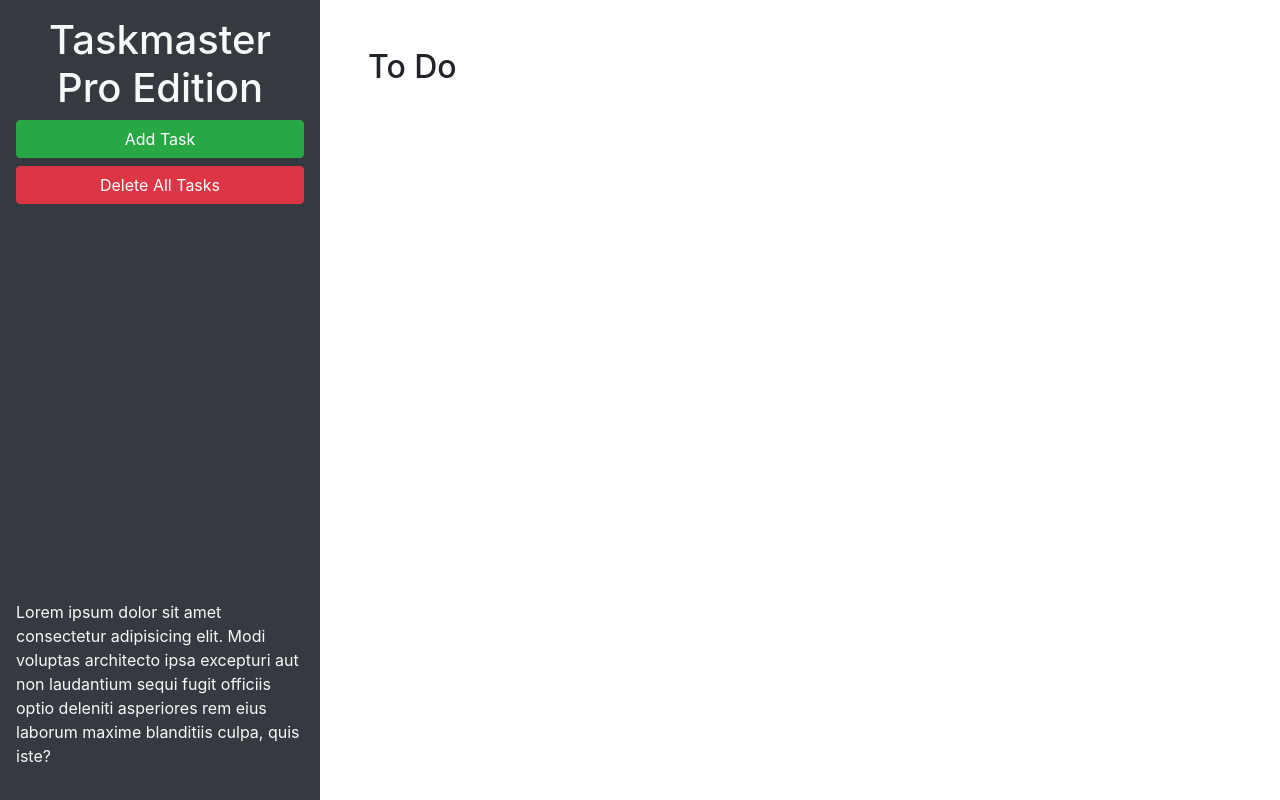
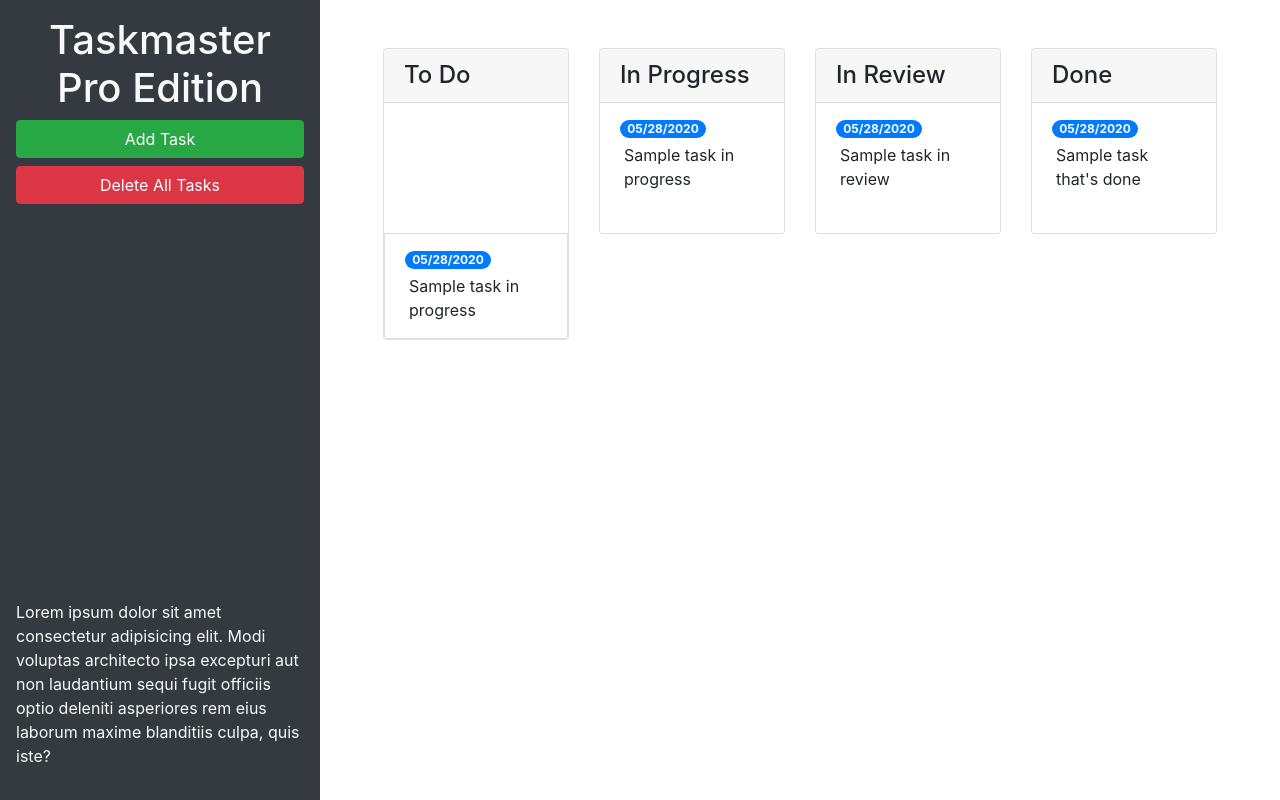
Before and after one commit to jamoore4579/Taskmaster-pro, a plain HTML site: page index.html in a window 1280 px wide. Drawn offline with nearby package versions, Linux system fonts and the light colour scheme.

Commit message:
updated the bootstrap styles

```diff
--- a/index.html
+++ b/index.html
@@ -24,9 +24,66 @@
       </p>
     </header>
     <main class="col-12 col-lg-9">
-      <div class="m-5">
-        <h2>To Do</h2>
-        <ul id="list-toDo" class="list-group"> </ul>
+      <div class="m-5 row justify-content-around">
+        <!-- todo start -->
+        <div class="col-12 col-md-6 col-xl-3 mb-3">
+          <div class="card">
+            <h4 class="card-header">
+              To Do
+            </h4>
+            <ul id="list-toDo" class="list-group list-group-flush"> </ul>
+              <li class="list-group-item">
+                <span class="badge badge-primary badge-pill">05/28/2020</span>
+                <p class="m-1">Sample task in progress</p>
+              </li>
+          </div>
+        </div>
+        <!-- todo end -->
+        <!-- in progress start -->
+        <div class="col-12 col-md-6 col-xl-3 mb-3">
+          <div class="card">
+            <h4 class="card-header">
+              In Progress
+            </h4>
+            <ul id="list-inProgress" class="list-group list-group-flush">
+              <li class="list-group-item">
+                <span class="badge badge-primary badge-pill">05/28/2020</span>
+                <p class="m-1">Sample task in progress</p>
+              </li>
+            </ul>
+          </div>
+        </div>
+        <!-- in progress end -->
+        <!-- in review start -->
+        <div class="col-12 col-md-6 col-xl-3 mb-3">
+          <div class="card">
+            <h4 class="card-header">
+              In Review
+            </h4>
+            <ul id="list-inReview" class="list-group list-group-flush">
+              <li class="list-group-item">
+                <span class="badge badge-primary badge-pill">05/28/2020</span>
+                <p class="m-1">Sample task in review</p>
+              </li>
+            </ul>
+          </div>
+        </div>
+        <!-- in review end -->
+        <!-- done start -->
+        <div class="col-12 col-md-6 col-xl-3 mb-3">
+          <div class="card">
+            <h4 class="card-header">
+              Done
+            </h4>
+            <ul id="list-done" class="list-group list-group-flush">
+              <li class="list-group-item">
+                <span class="badge badge-primary badge-pill">05/28/2020</span>
+                <p class="m-1">Sample task that's done</p>
+              </li>
+            </ul>
+          </div>
+        </div>
+        <!-- done end -->
       </div>
     </main>
   </div>
@@ -46,11 +103,11 @@
           <form>
             <div class="form-group">
               <label for="modalTaskDescription">Task description</label>
-              <textarea id="modalTaskDescription" rows="3"></textarea>
+              <textarea class="form-control" id="modalTaskDescription" rows="3"></textarea>
             </div>
             <div class="form-group">
               <label for="modalDueDate">Due date</label>
-              <input type="text" id="modalDueDate" placeholder="mm/dd/yyyy" autocomplete="off" />
+              <input type="text" class="form-control" id="modalDueDate" placeholder="mm/dd/yyyy" autocomplete="off" />
             </div>
           </form>
         </div>
```
